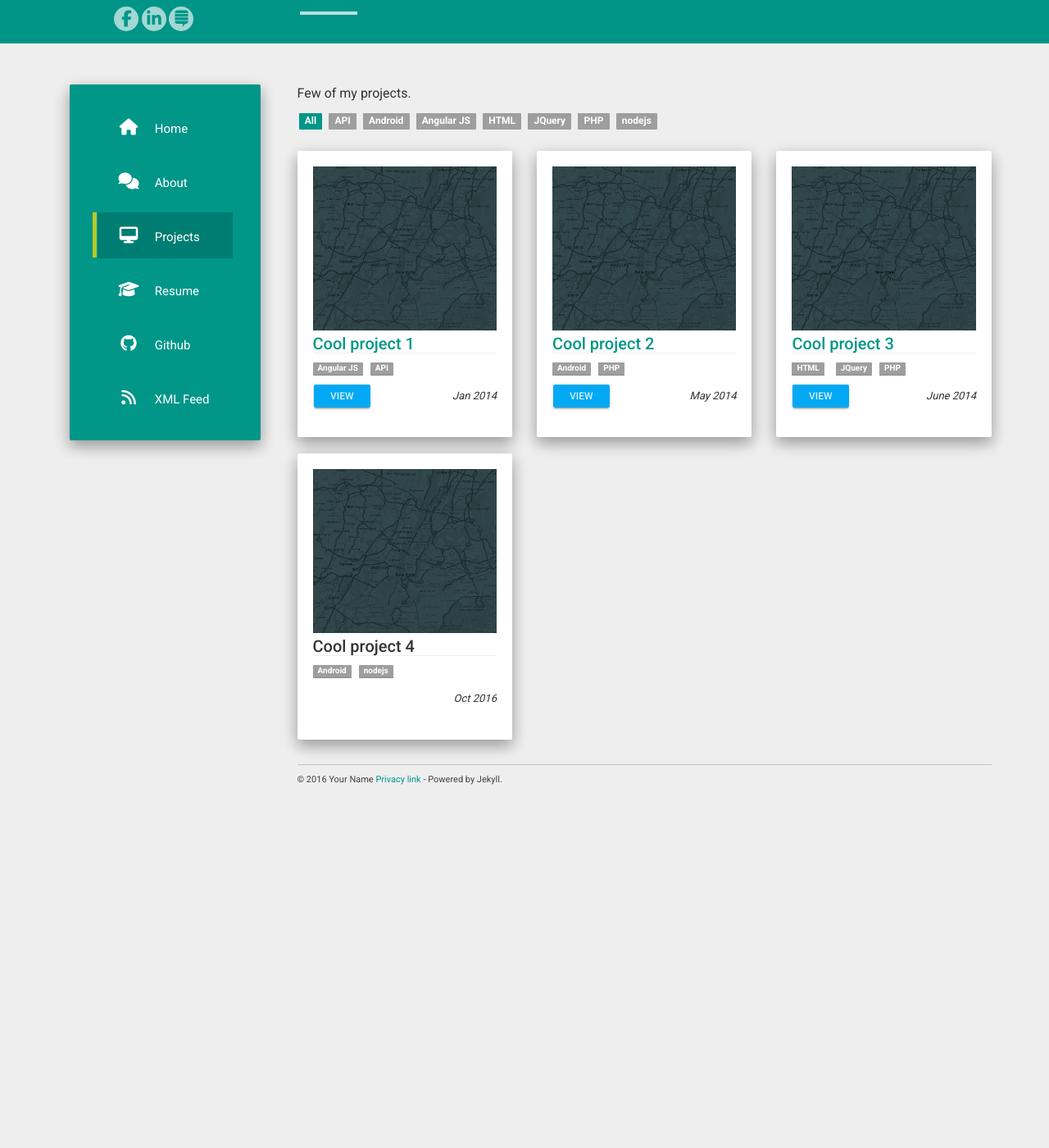
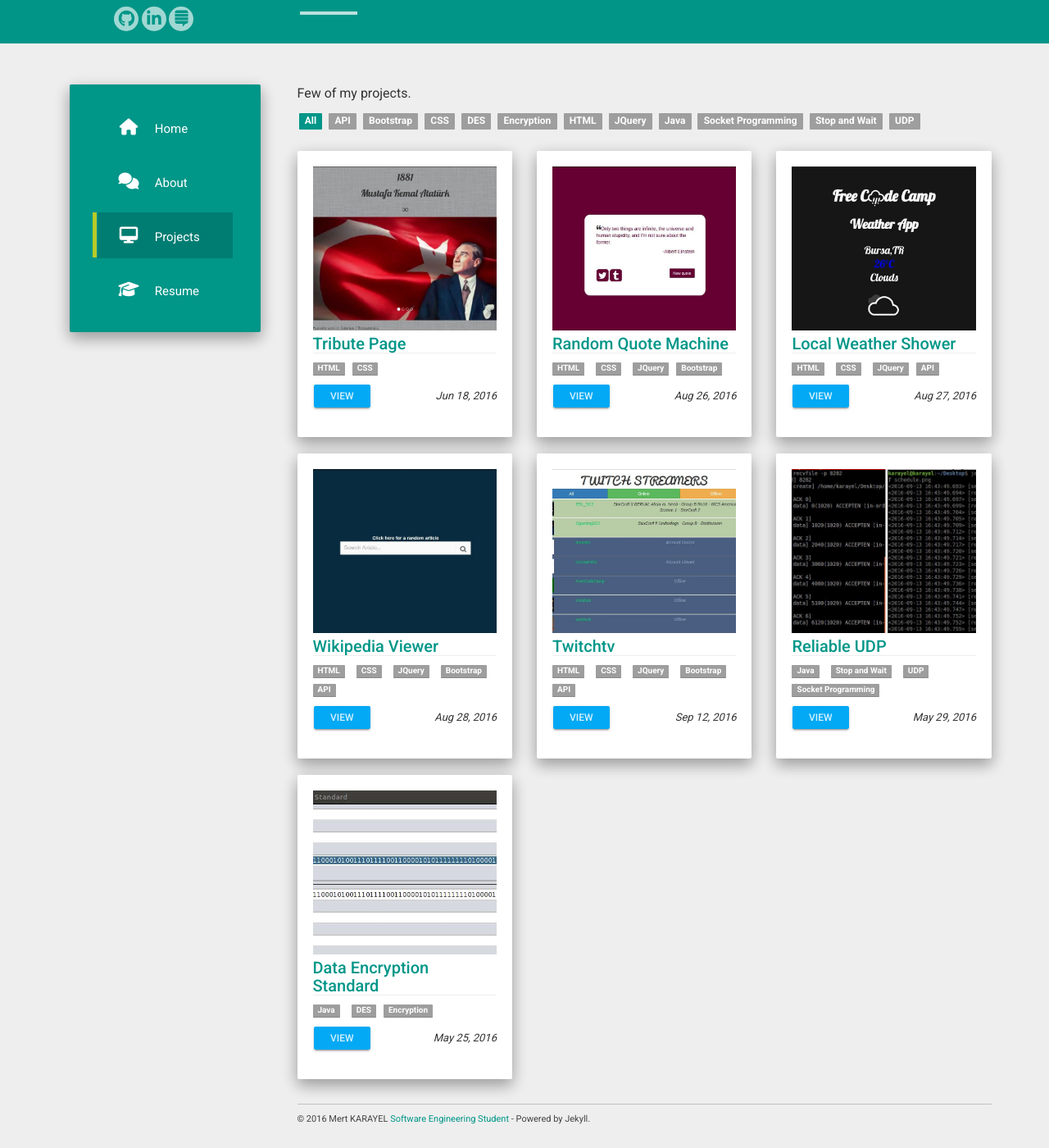
Before and after one commit to Karayel/karayel.github.io, a Jekyll site: the page built from projects.md, in a window 1280 px wide and 1400 px high, scrolled down 105 px. Shown: the whole window at 82% size. Built offline with Jekyll 4.4.1, drawn with Linux system fonts in a browser that asks for light colours; nearby versions of some CDN libraries; before the commit the page ends 1091 px from its top, so only the background shows below that.

Commit message:
Minor changes

```diff
--- a/_data/projects.json
+++ b/_data/projects.json
@@ -1,30 +1,51 @@
 [
 	{
-		"name": "Cool project 1",
-		"image": "placeholder.jpg",
-		"url": "#",
-		"date": "Jan 2014",
-		"tags": ["Angular JS","API"]
+		"name": "Tribute Page",
+		"image": "tribute.jpg",
+		"url": "http://codepen.io/Karayel/full/WxGoxM/",
+		"date": "Jun 18, 2016",
+		"tags": ["HTML","CSS"]
 	},
 	{
-		"name": "Cool project 2",
-		"image": "placeholder.jpg",
-		"url": "#",
-		"date": "May 2014",
-		"tags": ["Android","PHP"]
+		"name": "Random Quote Machine",
+		"image": "randomquotemachine.jpg",
+		"url": "http://codepen.io/Karayel/full/EyBzPk",
+		"date": "Aug 26, 2016",
+		"tags": ["HTML","CSS","JQuery","Bootstrap"]
 	},
 	{
-		"name": "Cool project 3",
-		"image": "placeholder.jpg",
-		"url": "#",
-		"date": "June 2014",
-		"tags": ["HTML","JQuery","PHP"]
+		"name": "Local Weather Shower",
+		"image": "localweather.jpg",
+		"url": "http://codepen.io/Karayel/full/OXKPdw",
+		"date": "Aug 27, 2016",
+		"tags": ["HTML","CSS","JQuery","API"]
 	},
 	{
-		"name": "Cool project 4",
-		"image": "placeholder.jpg",
-		"date": "Oct 2016",
-		"tags": ["Android","nodejs"]
+		"name": "Wikipedia Viewer",
+		"image": "wikipediaviewer.jpg",
+		"url": "http://codepen.io/Karayel/full/LkwZVY",
+		"date": "Aug 28, 2016",
+		"tags": ["HTML","CSS","JQuery","Bootstrap","API"]
+	},
+	{
+		"name": "Twitchtv",
+		"image": "twitchtv.jpg",
+		"url": "http://codepen.io/Karayel/full/amvAma",
+		"date": "Sep 12, 2016",
+		"tags": ["HTML","CSS","JQuery","Bootstrap","API"]
+	},
+	{
+		"name": "Reliable UDP",
+		"image": "saw.jpg",
+		"url": "https://github.com/Karayel/StopAndWait",
+		"date": "May 29, 2016",
+		"tags": ["Java","Stop and Wait","UDP","Socket Programming"]
+	},
+	{
+		"name": "Data Encryption Standard",
+		"image": "des.jpg",
+		"url": "https://github.com/Karayel/Data-Encryption-Standard",
+		"date": "May 25, 2016",
+		"tags": ["Java","DES","Encryption"]
 	}
-
 ]
--- a/_data/social.json
+++ b/_data/social.json
@@ -1,7 +1,7 @@
 [
   {
-    "icon": "fa-facebook",
-    "link": "https://www.facebook.com/mkarayelm"
+    "icon": "fa-github",
+    "link": "http://github.com/karayel"
   },
   {
     "icon": "fa-linkedin",
--- a/_includes/footer.html
+++ b/_includes/footer.html
@@ -1,5 +1,5 @@
 <footer>
-  © 2016 Your Name <a href="#">Privacy link</a> - Powered by Jekyll.
+  © 2016 Mert KARAYEL <a href="https://goo.gl/8zYQKm" target="_blank">Software Engineering Student</a> - Powered by Jekyll.
 </footer>
 <div align="center">
   <script async src="https://pagead2.googlesyndication.com/pagead/js/adsbygoogle.js"></script>
--- a/_layouts/project.html
+++ b/_layouts/project.html
@@ -15,7 +15,7 @@ layout: default
     			<a href="/static/projects/{{ i.image }}" class="thickbox">
     			<div class="project-img bordered" style="background-image: url('/static/projects/{{ i.image }}');"></div>
                 </a>
-                {% if i.url %} <a href="{{ i.url }}"> {% endif %}
+                {% if i.url %} <a href="{{ i.url }}" target="_blank"> {% endif %}
     			<h3 class="project-headlines">{{ i.name }}</h3>
     			{% if i.url %} </a> {% endif %}
     			<div class="project-content">
@@ -30,7 +30,7 @@ layout: default
     			</div>
     			<div class="project-footer">
     				{% if i.url %}
-    				<a href="{{ i.url }}" class="btn btn-info btn-raised btn-sm project-link">View</a>
+    				<a href="{{ i.url }}" class="btn btn-info btn-raised btn-sm project-link" target="_blank">View</a>
     				{% endif %}
     				<span class="project-timeline">{{ i.date }}</span>
     			</div>
```
Also changed, not shown: _data/urls.json (+0 -11 lines), static/img/favicon.ico, static/projects/des.jpg (added), static/projects/localweather.jpg (added), static/projects/randomquotemachine.jpg (added), static/projects/saw.jpg (added), static/projects/tribute.jpg (added), static/projects/twitchtv.jpg (added), static/projects/wikipediaviewer.jpg (added).
